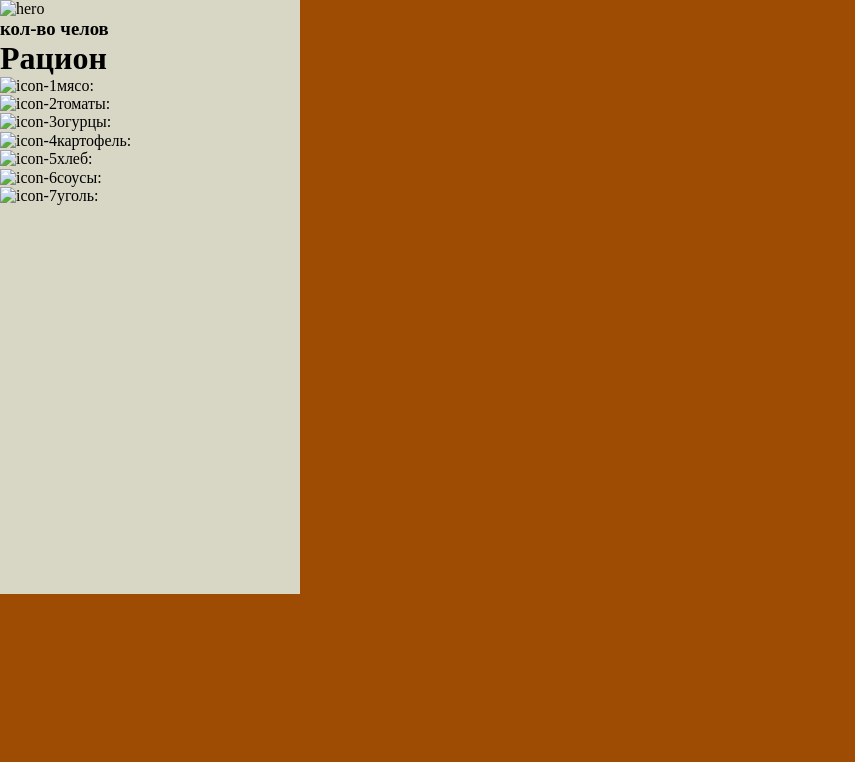
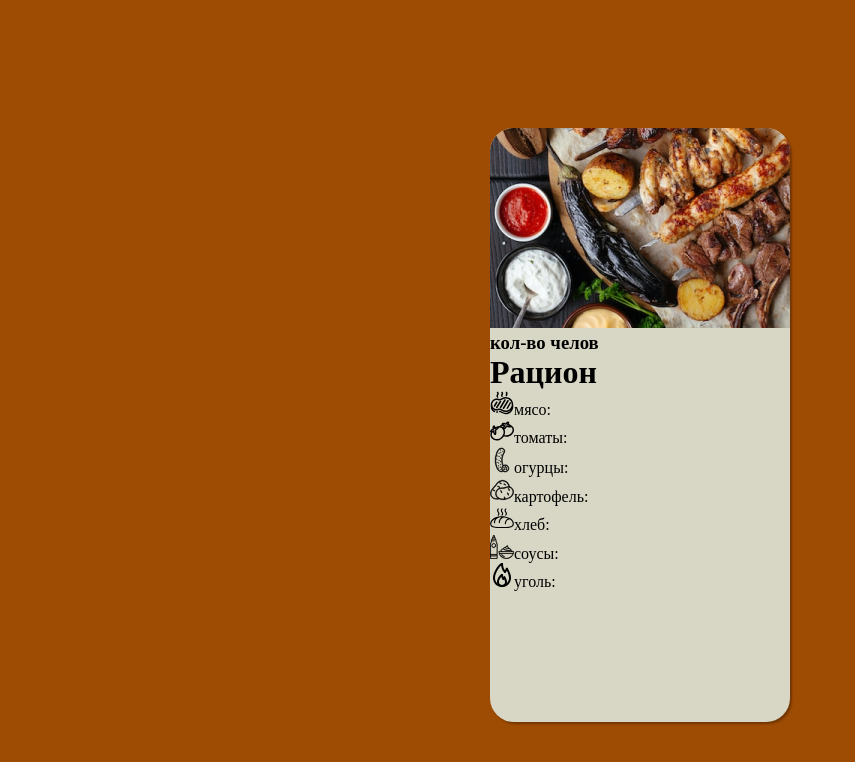
Before and after one commit to redockirtap/shashlin-cards, a plain HTML site: page index.html in a window 1280 px wide. Shown: the whole page, without its empty margins (0-855 px from the left). Drawn offline with Linux system fonts and the light colour scheme.

Commit message:
Add icons and images to the document.

```diff
--- a/index.html
+++ b/index.html
@@ -11,7 +11,7 @@
 </head>
 <body>
     <main>
-        <section class="hero-image"><img src="" alt="hero"></section>
+        <section class="hero-image"><img src="images/bg-image.png" alt="hero"></section>
         <section class="text-container">
           <div class="header">
             <h3>кол-во челов</h3>
@@ -19,13 +19,13 @@
           </div>
 
           <div class="food-info">
-            <div class="info-1"><img src="" alt="icon-1">мясо:</div>
-            <div class="info-2"><img src="" alt="icon-2">томаты:</div>
-            <div class="info-3"><img src="" alt="icon-3">огурцы:</div>
-            <div class="info-4"><img src="" alt="icon-4">картофель:</div>
-            <div class="info-5"><img src="" alt="icon-5">хлеб:</div>
-            <div class="info-6"><img src="" alt="icon-6">соусы:</div>
-            <div class="info-7"><img src="" alt="icon-7">уголь:</div>
+            <div class="info-1"><img src="icons/Meat.svg" alt="meat">мясо:</div>
+            <div class="info-2"><img src="icons/Tomato.svg" alt="tomato">томаты:</div>
+            <div class="info-3"><img src="icons/cucumber.svg" alt="cucumber">огурцы:</div>
+            <div class="info-4"><img src="icons/Potato.svg" alt="potato">картофель:</div>
+            <div class="info-5"><img src="icons/bread.svg" alt="bread">хлеб:</div>
+            <div class="info-6"><img src="icons/Sauce.svg" alt="sauce">соусы:</div>
+            <div class="info-7"><img src="icons/Fire.svg" alt="fire">уголь:</div>
           </div>
         </section>
       </main>
--- a/styles.css
+++ b/styles.css
@@ -8,9 +8,13 @@ html, body {
 }
 
 main {
+    margin: auto;
+    margin-top: 10%;
     width: 300px;
     height: 594px;
     background-color: #D8D7C5;
+    border-radius: 24px;
+    box-shadow: 2px 2px 2px rgba(0, 0, 0, 0.28);
 }
 
 h1, h3 {
```
Also changed, not shown: icons/Fire.svg (added), icons/Meat.svg (added), icons/Potato.svg (added), icons/Sauce.svg (added), icons/Tomato.svg (added), icons/bread.svg (added), icons/cucumber.svg (added), images/bg-image.png (added).
